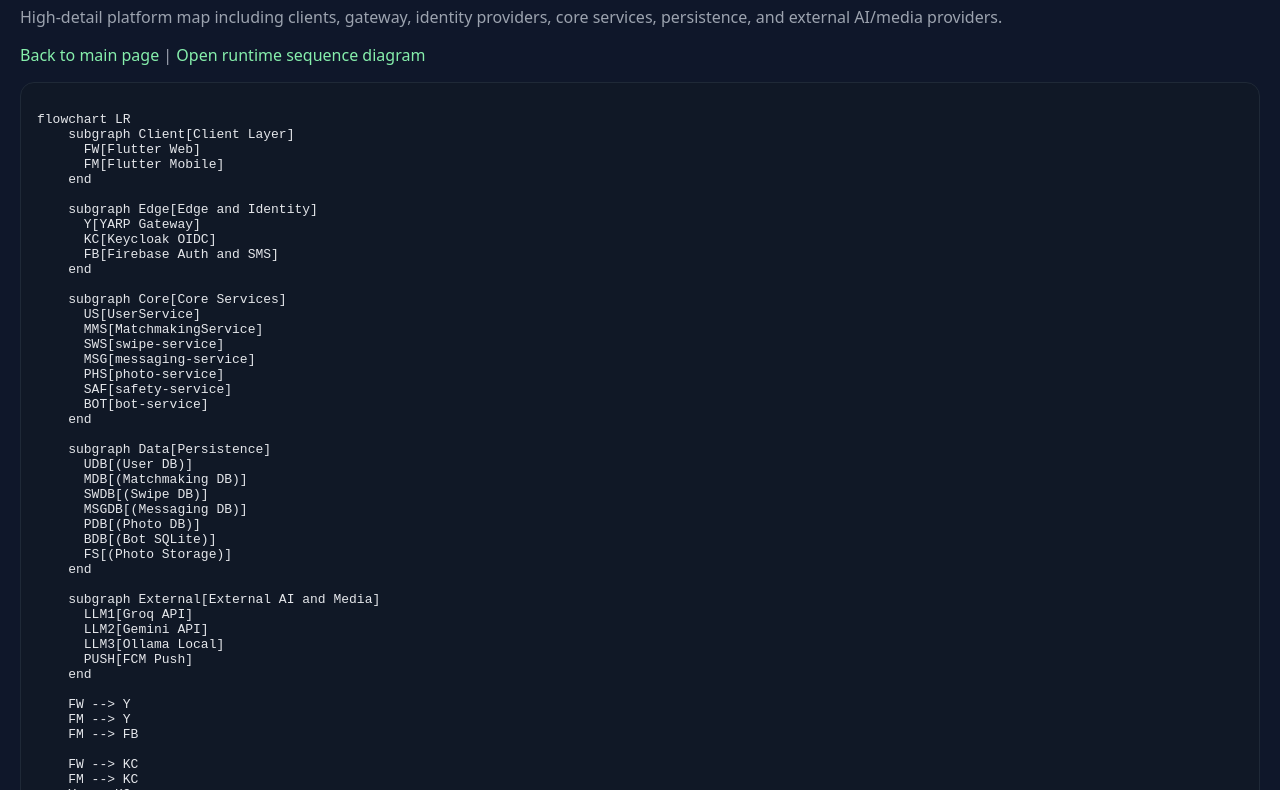
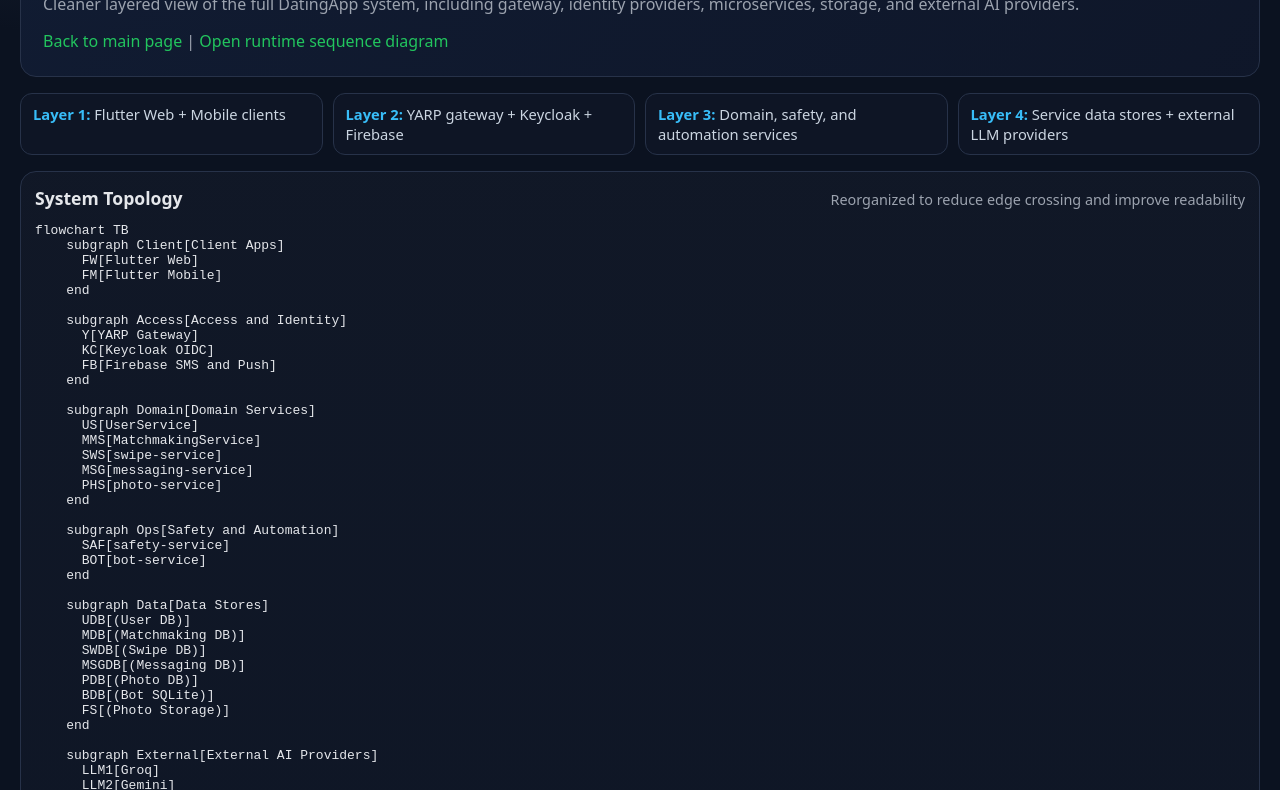
Before and after one commit to best-koder-ever/best-koder-ever.github.io, a plain HTML site: page architecture.html in a window 1280 px wide. Shown: the part 110-900 px from the top of the page. Drawn offline with Linux system fonts and the light colour scheme; a script that the page names is missing.

Commit message:
Refine architecture page UX with cleaner layout and layered Mermaid topology

```diff
--- a/architecture.html
+++ b/architecture.html
@@ -5,46 +5,120 @@
   <meta name="viewport" content="width=device-width, initial-scale=1" />
   <title>Architecture Diagram | best-koder-ever</title>
   <style>
-    :root { --bg:#0f172a; --card:#111827; --text:#e5e7eb; --muted:#9ca3af; --line:#1f2937; }
-    body { margin:0; font-family: ui-sans-serif, system-ui, -apple-system, Segoe UI, Roboto, Helvetica, Arial; background: var(--bg); color:var(--text); }
-    .wrap { max-width: 1280px; margin: 0 auto; padding: 30px 20px 64px; }
-    .panel { background: rgba(17,24,39,.92); border:1px solid var(--line); border-radius:14px; padding:16px; overflow:auto; }
-    p { color: var(--muted); }
-    a { color:#86efac; text-decoration:none; }
-    a:hover { text-decoration:underline; }
+    :root {
+      --bg:#0b1220;
+      --panel:#0f172a;
+      --panel-2:#111c33;
+      --text:#e5e7eb;
+      --muted:#9ca3af;
+      --line:#273249;
+      --accent:#22c55e;
+      --accent-2:#38bdf8;
+    }
+    * { box-sizing:border-box; }
+    body {
+      margin:0;
+      font-family: ui-sans-serif, system-ui, -apple-system, Segoe UI, Roboto, Helvetica, Arial;
+      background: radial-gradient(1100px 500px at 10% -10%, #1e293b 0%, var(--bg) 58%);
+      color: var(--text);
+    }
+    .wrap { max-width: 1320px; margin: 0 auto; padding: 30px 20px 56px; }
+    .hero {
+      background: linear-gradient(130deg, rgba(17,28,51,.95), rgba(15,23,42,.95));
+      border: 1px solid var(--line);
+      border-radius: 16px;
+      padding: 22px;
+      margin-bottom: 16px;
+    }
+    h1 { margin: 0 0 8px; font-size: 1.9rem; }
+    p { margin: 0; color: var(--muted); line-height: 1.55; }
+    .links { margin-top: 12px; }
+    .links a { color: var(--accent); text-decoration: none; }
+    .links a:hover { text-decoration: underline; }
+    .meta {
+      display: grid;
+      gap: 10px;
+      grid-template-columns: repeat(auto-fit, minmax(220px, 1fr));
+      margin-bottom: 16px;
+    }
+    .chip {
+      border: 1px solid var(--line);
+      background: rgba(17,24,39,.7);
+      border-radius: 12px;
+      padding: 10px 12px;
+      color: #cbd5e1;
+      font-size: .92rem;
+    }
+    .chip strong { color: var(--accent-2); }
+    .panel {
+      background: linear-gradient(180deg, rgba(17,24,39,.94), rgba(14,22,38,.96));
+      border: 1px solid var(--line);
+      border-radius: 16px;
+      padding: 14px;
+      overflow: auto;
+    }
+    .title-row {
+      display:flex;
+      justify-content: space-between;
+      align-items: baseline;
+      gap: 10px;
+      margin-bottom: 8px;
+    }
+    .title-row h2 { margin: 0; font-size: 1.1rem; }
+    .title-row span { color: var(--muted); font-size: .9rem; }
+    .mermaid { min-width: 1080px; }
+    @media (max-width: 900px) {
+      .mermaid { min-width: 900px; }
+    }
   </style>
 </head>
 <body>
   <main class="wrap">
-    <h1>Advanced Architecture Diagram</h1>
-    <p>High-detail platform map including clients, gateway, identity providers, core services, persistence, and external AI/media providers.</p>
-    <p><a href="/">Back to main page</a> | <a href="/runtime-flow.html">Open runtime sequence diagram</a></p>
+    <section class="hero">
+      <h1>Advanced Architecture Diagram</h1>
+      <p>Cleaner layered view of the full DatingApp system, including gateway, identity providers, microservices, storage, and external AI providers.</p>
+      <p class="links"><a href="/">Back to main page</a> | <a href="/runtime-flow.html">Open runtime sequence diagram</a></p>
+    </section>
 
-    <div class="panel">
+    <section class="meta">
+      <div class="chip"><strong>Layer 1:</strong> Flutter Web + Mobile clients</div>
+      <div class="chip"><strong>Layer 2:</strong> YARP gateway + Keycloak + Firebase</div>
+      <div class="chip"><strong>Layer 3:</strong> Domain, safety, and automation services</div>
+      <div class="chip"><strong>Layer 4:</strong> Service data stores + external LLM providers</div>
+    </section>
+
+    <section class="panel">
+      <div class="title-row">
+        <h2>System Topology</h2>
+        <span>Reorganized to reduce edge crossing and improve readability</span>
+      </div>
       <pre class="mermaid">
-flowchart LR
-    subgraph Client[Client Layer]
+flowchart TB
+    subgraph Client[Client Apps]
       FW[Flutter Web]
       FM[Flutter Mobile]
     end
 
-    subgraph Edge[Edge and Identity]
+    subgraph Access[Access and Identity]
       Y[YARP Gateway]
       KC[Keycloak OIDC]
-      FB[Firebase Auth and SMS]
+      FB[Firebase SMS and Push]
     end
 
-    subgraph Core[Core Services]
+    subgraph Domain[Domain Services]
       US[UserService]
       MMS[MatchmakingService]
       SWS[swipe-service]
       MSG[messaging-service]
       PHS[photo-service]
+    end
+
+    subgraph Ops[Safety and Automation]
       SAF[safety-service]
       BOT[bot-service]
     end
 
-    subgraph Data[Persistence]
+    subgraph Data[Data Stores]
       UDB[(User DB)]
       MDB[(Matchmaking DB)]
       SWDB[(Swipe DB)]
@@ -54,19 +128,15 @@
       FS[(Photo Storage)]
     end
 
-    subgraph External[External AI and Media]
-      LLM1[Groq API]
-      LLM2[Gemini API]
-      LLM3[Ollama Local]
-      PUSH[FCM Push]
+    subgraph External[External AI Providers]
+      LLM1[Groq]
+      LLM2[Gemini]
+      LLM3[Ollama]
     end
 
     FW --> Y
     FM --> Y
     FM --> FB
-
-    FW --> KC
-    FM --> KC
     Y --> KC
 
     Y --> US
@@ -74,8 +144,10 @@
     Y --> SWS
     Y --> MSG
     Y --> PHS
-    Y --> SAF
-    Y --> BOT
+
+    MSG --> SAF
+    BOT --> US
+    BOT --> MSG
 
     US --> UDB
     MMS --> MDB
@@ -85,21 +157,37 @@
     BOT --> BDB
     PHS --> FS
 
-    MSG --> SAF
     SAF --> LLM1
     SAF --> LLM2
     SAF --> LLM3
-    MSG --> PUSH
-    US --> FB
-    BOT --> US
-    BOT --> MSG
+    MSG --> FB
       </pre>
-    </div>
+    </section>
   </main>
 
   <script src="https://cdn.jsdelivr.net/npm/mermaid/dist/mermaid.min.js"></script>
   <script>
-    mermaid.initialize({ startOnLoad: true, theme: 'dark', securityLevel: 'loose' });
+    mermaid.initialize({
+      startOnLoad: true,
+      securityLevel: 'loose',
+      theme: 'base',
+      flowchart: {
+        useMaxWidth: true,
+        htmlLabels: true,
+        curve: 'basis',
+        nodeSpacing: 42,
+        rankSpacing: 68
+      },
+      themeVariables: {
+        background: '#0f172a',
+        primaryColor: '#1f2937',
+        primaryTextColor: '#e5e7eb',
+        lineColor: '#94a3b8',
+        tertiaryColor: '#111827',
+        clusterBkg: '#0b1326',
+        clusterBorder: '#334155'
+      }
+    });
   </script>
 </body>
 </html>
```
